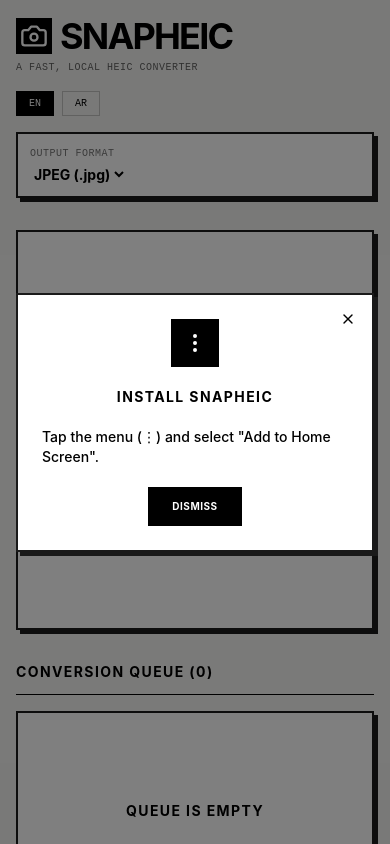
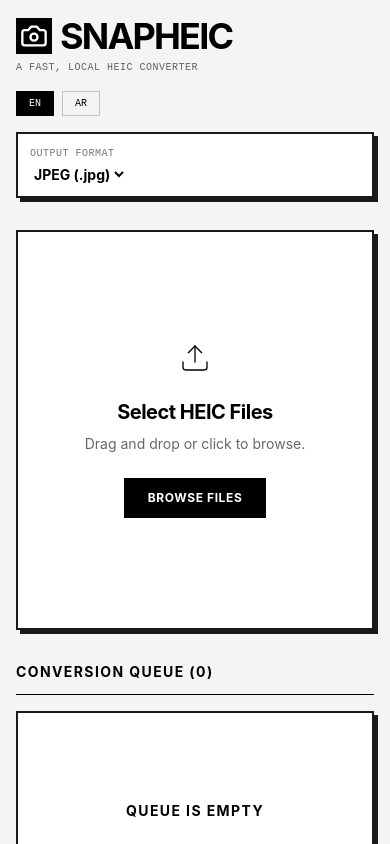
Before and after one commit to kararha/snapH, a React (Vite) app: page / in a window 390 px wide. Shown: the top 844 px of the page. Built offline with nearby package versions, Linux system fonts and the light colour scheme.

Commit message:
feat(ui): redesign PWA install modal with modern minimal brutalist aesthetic

```diff
--- a/src/App.tsx
+++ b/src/App.tsx
@@ -67,8 +67,16 @@
   const [validationError, setValidationError] = useState<string | null>(null);
   const fileInputRef = useRef<HTMLInputElement>(null);
   const { isInstallable, isInstalled, installationPath, triggerInstall, dismissInstall } = usePWAInstall();
-  const [dismissedPwaGuide, setDismissedPwaGuide] = useState(false);
-  const showPwaGuide = installationPath !== 'CHROMIUM' && installationPath !== 'CHROMIUM_MOBILE' && installationPath !== 'INSTALLED' && !dismissedPwaGuide;
+  const [dismissedPwaGuide, setDismissedPwaGuide] = useState(() => {
+    return localStorage.getItem('snapheic_pwa_dismissed') === 'true';
+  });
+  const [hasEngaged, setHasEngaged] = useState(false);
+  const showPwaGuide = hasEngaged && installationPath !== 'CHROMIUM' && installationPath !== 'CHROMIUM_MOBILE' && installationPath !== 'INSTALLED' && !dismissedPwaGuide;
+
+  const handlePermanentDismiss = () => {
+    setDismissedPwaGuide(true);
+    localStorage.setItem('snapheic_pwa_dismissed', 'true');
+  };
 
   const addFiles = useCallback((files: FileList | File[]) => {
     const allFiles = Array.from(files);
@@ -98,6 +106,7 @@
     }));
 
     setItems(prev => [...prev, ...newItems]);
+    setHasEngaged(true); // User has engaged with the app
   }, [globalFormat, t]);
 
   const onDrop = useCallback((e: React.DragEvent) => {
@@ -507,24 +516,24 @@
         )}
 
         {showPwaGuide && installationPath === 'SAFARI_MOBILE' && (
-          <PWAInstallModal type="safari-mobile" lang={lang} onDismiss={() => setDismissedPwaGuide(true)} />
+          <PWAInstallModal type="safari-mobile" lang={lang} onDismiss={() => setDismissedPwaGuide(true)} onPermanentDismiss={handlePermanentDismiss} />
         )}
 
         {showPwaGuide && installationPath === 'FIREFOX_DESKTOP' && (
-          <PWAInstallModal type="firefox-desktop" lang={lang} onDismiss={() => setDismissedPwaGuide(true)} />
+          <PWAInstallModal type="firefox-desktop" lang={lang} onDismiss={() => setDismissedPwaGuide(true)} onPermanentDismiss={handlePermanentDismiss} />
         )}
 
         {showPwaGuide && installationPath === 'FIREFOX_MOBILE' && (
-          <PWAInstallModal type="firefox-mobile" lang={lang} onDismiss={() => setDismissedPwaGuide(true)} />
+          <PWAInstallModal type="firefox-mobile" lang={lang} onDismiss={() => setDismissedPwaGuide(true)} onPermanentDismiss={handlePermanentDismiss} />
         )}
 
         {showPwaGuide && installationPath === 'SAFARI_DESKTOP' && (
-          <PWAInstallModal type="safari-desktop" lang={lang} onDismiss={() => setDismissedPwaGuide(true)} />
+          <PWAInstallModal type="safari-desktop" lang={lang} onDismiss={() => setDismissedPwaGuide(true)} onPermanentDismiss={handlePermanentDismiss} />
         )}
 
         {/* Chromium Mobile fallback: shown only after native install banner is dismissed */}
-        {!isInstallable && installationPath === 'CHROMIUM_MOBILE' && !isInstalled && !dismissedPwaGuide && (
-          <PWAInstallModal type="chromium-mobile" lang={lang} onDismiss={() => setDismissedPwaGuide(true)} />
+        {!isInstallable && installationPath === 'CHROMIUM_MOBILE' && !isInstalled && !dismissedPwaGuide && hasEngaged && (
+          <PWAInstallModal type="chromium-mobile" lang={lang} onDismiss={() => setDismissedPwaGuide(true)} onPermanentDismiss={handlePermanentDismiss} />
         )}
 
         {showPwaGuide && installationPath === 'OTHER' && (
--- a/src/components/PWAInstallModal.tsx
+++ b/src/components/PWAInstallModal.tsx
@@ -1,6 +1,7 @@
+import { useEffect, useRef } from 'react';
 import { motion } from 'motion/react';
-import { Share, MoreVertical, X } from 'lucide-react';
-import { translations, Language } from '../translations';
+import { Language } from '../translations';
+import logoIcon from '../assets/logo-icon.svg';
 
 type InstallModalType = 'safari-mobile' | 'firefox-desktop' | 'firefox-mobile' | 'safari-desktop' | 'chromium-mobile';
 
@@ -8,248 +9,168 @@
   type: InstallModalType;
   lang: Language;
   onDismiss: () => void;
+  onPermanentDismiss?: () => void;
 }
 
-// Accurate Firefox "Install/Download" address-bar icon:
-// A box (rect) with a downward arrow shaft + arrowhead + base tray line
-const FirefoxDownloadBarIcon = ({ size = 32 }: { size?: number }) => (
-  <svg
-    width={size}
-    height={size}
-    viewBox="0 0 32 32"
-    fill="none"
-    xmlns="http://www.w3.org/2000/svg"
-    aria-label="Firefox install icon — box with downward arrow"
-  >
-    {/* Outer box */}
-    <rect x="3" y="3" width="26" height="26" rx="3" stroke="currentColor" strokeWidth="2.5" fill="none" />
-    {/* Arrow shaft (going down) */}
-    <line x1="16" y1="9" x2="16" y2="20" stroke="currentColor" strokeWidth="2.5" strokeLinecap="round" />
-    {/* Arrowhead (pointing down) */}
-    <polyline
-      points="11,16 16,22 21,16"
-      stroke="currentColor"
-      strokeWidth="2.5"
-      strokeLinecap="round"
-      strokeLinejoin="round"
-      fill="none"
-    />
-    {/* Base tray */}
-    <line x1="10" y1="25" x2="22" y2="25" stroke="currentColor" strokeWidth="2.5" strokeLinecap="round" />
-  </svg>
+const SnapHeicLogo = ({ size = 32 }: { size?: number }) => (
+  <div className="relative inline-flex items-center justify-center bg-black text-white p-2 shadow-[0_8px_16px_-4px_rgba(0,0,0,0.2)]" style={{ width: size + 12, height: size + 12 }}>
+    <img src={logoIcon} style={{ width: size, height: size }} alt="SnapHeic" />
+  </div>
 );
 
-const SafariDesktopIcon = () => (
-  <svg width="24" height="24" viewBox="0 0 24 24" fill="none" xmlns="http://www.w3.org/2000/svg">
-    <rect x="3" y="3" width="18" height="18" rx="2" stroke="currentColor" strokeWidth="2" fill="none" />
-    <line x1="3" y1="8" x2="21" y2="8" stroke="currentColor" strokeWidth="2" />
-    <circle cx="8" cy="5.5" r="1" fill="currentColor" />
-    <circle cx="12" cy="5.5" r="1" fill="currentColor" />
-    <circle cx="16" cy="5.5" r="1" fill="currentColor" />
-  </svg>
-);
-
-// A curved dashed orange arrow that curves from the modal area up toward the top-right
-// where Firefox's address bar install icon sits, with a "Look up here!" caption
-const FloatingArrow = () => (
+const ElegantInstallHint = () => (
   <motion.div
-    initial={{ opacity: 0, y: 8 }}
+    initial={{ opacity: 0, y: 10 }}
     animate={{ opacity: 1, y: 0 }}
-    exit={{ opacity: 0 }}
-    transition={{ delay: 0.4, duration: 0.5 }}
+    exit={{ opacity: 0, y: -10 }}
+    transition={{ delay: 0.6, duration: 0.8, ease: "easeOut" }}
     style={{
       position: 'fixed',
-      top: -15,
-      right: 140,
-      width: 200,
-      height: 260,
+      top: 12,
+      right: 140, // Points exactly under the Firefox install icon area
       zIndex: 60,
       pointerEvents: 'none',
     }}
-    aria-hidden="true"
   >
-    <svg
-      viewBox="0 0 200 260"
-      fill="none"
-      xmlns="http://www.w3.org/2000/svg"
-      style={{ width: '100%', height: '100%' }}
+    <motion.div
+      animate={{ y: [0, -4, 0] }}
+      transition={{ repeat: Infinity, duration: 2.5, ease: "easeInOut" }}
+      className="flex flex-col items-center gap-2"
     >
-      {/* Curved dashed line going from lower-left to upper-right */}
-      <path
-        d="M 40 240 C 30 170, 90 100, 155 35"
-        stroke="#e8a000"
-        strokeWidth="3"
-        strokeLinecap="round"
-        fill="none"
-        strokeDasharray="7 5"
-      />
-      {/* Arrowhead at top pointing up-right */}
-      <polyline
-        points="143,27 157,31 161,45"
-        stroke="#e8a000"
-        strokeWidth="3"
-        strokeLinecap="round"
-        strokeLinejoin="round"
-        fill="none"
-      />
-      {/* "Look up here!" caption near the tail of the arrow */}
-      <text
-        x="10"
-        y="230"
-        fill="#e8a000"
-        fontFamily="Inter, sans-serif"
-        fontWeight="700"
-        fontSize="14"
-        letterSpacing="0.05em"
-      >
-        Look up here!
-      </text>
-    </svg>
+      {/* Upward pointing elegant indicator */}
+      <div className="w-0 h-0 border-l-[6px] border-r-[6px] border-b-[8px] border-l-transparent border-r-transparent border-b-black" />
+      <div className="bg-black text-white text-[10px] uppercase tracking-widest px-4 py-2 font-bold shadow-[0_12px_32px_-8px_rgba(0,0,0,0.5)]">
+        Install App
+      </div>
+    </motion.div>
   </motion.div>
 );
 
-export function PWAInstallModal({ type, lang, onDismiss }: PWAInstallModalProps) {
-  const t = translations[lang];
-  const isFirefoxDesktop = type === 'firefox-desktop';
+export function PWAInstallModal({ type, lang, onDismiss, onPermanentDismiss }: PWAInstallModalProps) {
+  const isRtl = lang === 'ar';
 
-  const getIcon = () => {
+  const modalRef = useRef<HTMLDivElement>(null);
+
+  useEffect(() => {
+    const handleKeyDown = (e: KeyboardEvent) => {
+      if (e.key === 'Escape') onDismiss();
+    };
+    document.addEventListener('keydown', handleKeyDown);
+    // Auto-focus the modal for accessibility
+    if (modalRef.current) {
+      modalRef.current.focus();
+    }
+    return () => document.removeEventListener('keydown', handleKeyDown);
+  }, [onDismiss]);
+
+  const getSteps = () => {
     switch (type) {
       case 'firefox-desktop':
-        return <FirefoxDownloadBarIcon size={30} />;
+        return [
+          "Click the install icon in the top-right of Firefox",
+          "Confirm the install popup",
+          "Launch SnapHeic from your desktop"
+        ];
+      case 'safari-mobile':
+        return [
+          "Tap the Share button in the bottom bar",
+          "Scroll down and tap 'Add to Home Screen'",
+          "Launch SnapHeic from your home screen"
+        ];
+      case 'safari-desktop':
+        return [
+          "Go to File menu in the top bar",
+          "Select 'Add to Dock'",
+          "Launch SnapHeic from your Dock"
+        ];
       case 'firefox-mobile':
-        return <MoreVertical size={24} />;
       case 'chromium-mobile':
-        return <MoreVertical size={24} />;
-      case 'safari-desktop':
-        return <SafariDesktopIcon />;
-      case 'safari-mobile':
-        return <Share size={24} />;
+        return [
+          "Tap the browser menu (⋮)",
+          "Select 'Install' or 'Add to Home Screen'",
+          "Launch SnapHeic from your home screen"
+        ];
+      default:
+        return [];
     }
   };
 
-  const getTitle = () => {
-    switch (type) {
-      case 'safari-mobile':
-        return t.pwaIosTitle;
-      case 'firefox-desktop':
-        return t.pwaFirefoxDesktopTitle;
-      case 'firefox-mobile':
-        return t.pwaFirefoxMobileTitle;
-      case 'safari-desktop':
-        return t.pwaSafariDesktopTitle;
-      case 'chromium-mobile':
-        return t.pwaChromiumMobileTitle;
-    }
-  };
+  const steps = getSteps();
 
-  const getContent = () => {
-    switch (type) {
-      case 'safari-mobile':
-        return (
-          <div className="text-left w-full space-y-4">
-            <div className="flex items-start gap-3">
-              <span className="w-6 h-6 bg-black text-white text-[10px] font-bold flex items-center justify-center shrink-0 mt-0.5">1</span>
-              <p className="text-sm font-medium">{t.pwaIosStep1}</p>
-            </div>
-            <div className="flex items-start gap-3">
-              <span className="w-6 h-6 bg-black text-white text-[10px] font-bold flex items-center justify-center shrink-0 mt-0.5">2</span>
-              <p className="text-sm font-medium">{t.pwaIosStep2}</p>
-            </div>
-          </div>
-        );
-
-      case 'firefox-desktop':
-        return (
-          <div className="text-left w-full space-y-4">
-            {/* Visual icon hint */}
-            <div className="flex items-center gap-3 px-3 py-2 border border-black/15 bg-black/[0.04]">
-              <span className="text-[10px] font-mono uppercase tracking-wider text-black/50">Look for:</span>
-              <span className="inline-flex items-center gap-2 bg-black text-white px-2 py-1">
-                <svg
-                  width="13"
-                  height="13"
-                  viewBox="0 0 32 32"
-                  fill="none"
-                  xmlns="http://www.w3.org/2000/svg"
-                >
-                  <rect x="3" y="3" width="26" height="26" rx="3" stroke="currentColor" strokeWidth="2.5" fill="none" />
-                  <line x1="16" y1="9" x2="16" y2="20" stroke="currentColor" strokeWidth="2.5" strokeLinecap="round" />
-                  <polyline points="11,16 16,22 21,16" stroke="currentColor" strokeWidth="2.5" strokeLinecap="round" strokeLinejoin="round" fill="none" />
-                  <line x1="10" y1="25" x2="22" y2="25" stroke="currentColor" strokeWidth="2.5" strokeLinecap="round" />
-                </svg>
-                <span className="text-[10px] font-mono font-bold tracking-wider uppercase">Install</span>
-              </span>
-            </div>
-            {/* Steps */}
-            <div className="flex items-start gap-3">
-              <span className="w-6 h-6 bg-black text-white text-[10px] font-bold flex items-center justify-center shrink-0 mt-0.5">1</span>
-              <p className="text-sm font-medium">{t.pwaFirefoxDesktopStep1}</p>
-            </div>
-            <div className="flex items-start gap-3">
-              <span className="w-6 h-6 bg-black text-white text-[10px] font-bold flex items-center justify-center shrink-0 mt-0.5">2</span>
-              <p className="text-sm font-medium">{t.pwaFirefoxDesktopStep2}</p>
-            </div>
-            <div className="flex items-start gap-3">
-              <span className="w-6 h-6 bg-black text-white text-[10px] font-bold flex items-center justify-center shrink-0 mt-0.5">3</span>
-              <p className="text-sm font-medium">{t.pwaFirefoxDesktopStep3}</p>
-            </div>
-          </div>
-        );
-
-      case 'firefox-mobile':
-        return <p className="text-sm font-medium text-left w-full">{t.pwaFirefoxMobileStep}</p>;
-      case 'safari-desktop':
-        return <p className="text-sm font-medium text-left w-full">{t.pwaSafariDesktopStep}</p>;
-      case 'chromium-mobile':
-        return <p className="text-sm font-medium text-left w-full">{t.pwaChromiumMobileStep}</p>;
-    }
-  };
+  const title = isRtl ? "تثبيت سناب هيك" : "Install SnapHeic";
+  const desc = isRtl
+    ? "استخدم التطبيق على سطح المكتب لتحويل أسرع وبدون إنترنت."
+    : "Use SnapHeic as a desktop app for faster local HEIC conversions.";
+  const btnGotIt = isRtl ? "فهمت ذلك" : "Got it";
+  const btnContinue = isRtl ? "المتابعة في المتصفح" : "Continue in browser";
 
   return (
     <>
-      {/* Floating arrow overlay: only for Firefox Desktop — points toward address bar area */}
-      {isFirefoxDesktop && <FloatingArrow />}
+      {type === 'firefox-desktop' && <ElegantInstallHint />}
 
       <motion.div
         initial={{ opacity: 0 }}
         animate={{ opacity: 1 }}
         exit={{ opacity: 0 }}
-        className="fixed inset-0 z-50 flex items-center justify-center p-4 bg-black/50"
-        dir={lang === 'ar' ? 'rtl' : 'ltr'}
+        transition={{ duration: 0.4 }}
+        className="fixed inset-0 z-50 flex items-center justify-center p-4 bg-black/20 backdrop-blur-sm"
+        dir={isRtl ? 'rtl' : 'ltr'}
         onClick={onDismiss}
+        role="dialog"
+        aria-modal="true"
+        aria-labelledby="modal-title"
       >
         <motion.div
-          initial={{ scale: 0.95, opacity: 0 }}
-          animate={{ scale: 1, opacity: 1 }}
-          exit={{ scale: 0.95, opacity: 0 }}
-          transition={{ type: 'spring', stiffness: 260, damping: 28 }}
-          className="technical-border p-6 max-w-sm w-full relative bg-white"
+          ref={modalRef}
+          initial={{ scale: 0.96, opacity: 0, y: 20 }}
+          animate={{ scale: 1, opacity: 1, y: 0 }}
+          exit={{ scale: 0.96, opacity: 0, y: 20 }}
+          transition={{ type: 'spring', stiffness: 350, damping: 30 }}
+          className="bg-white p-8 md:p-10 max-w-[400px] w-full shadow-[0_32px_64px_-12px_rgba(0,0,0,0.3)] border border-black/10 flex flex-col gap-8 relative outline-none"
           onClick={(e) => e.stopPropagation()}
+          tabIndex={-1}
         >
-          <button
-            onClick={onDismiss}
-            className="absolute top-3 right-3 p-1 hover:opacity-60 transition-opacity"
-            aria-label={t.pwaManualDismiss}
-          >
-            <X size={16} />
-          </button>
+          {/* Header */}
+          <div className="flex flex-col items-center gap-6 text-center">
+            <SnapHeicLogo size={36} />
+            <div className="space-y-3">
+              <h2 id="modal-title" className="text-2xl font-extrabold tracking-tight text-black">
+                {title}
+              </h2>
+              <p className="text-[14px] text-black/60 leading-relaxed max-w-[280px] mx-auto font-medium">
+                {desc}
+              </p>
+            </div>
+          </div>
 
-          <div className="flex flex-col items-center text-center gap-5">
-            <div className="p-3 bg-black text-white">
-              {getIcon()}
-            </div>
+          {/* Steps */}
+          <div className="w-full space-y-5 px-2">
+            {steps.map((step, index) => (
+              <div key={index} className="flex items-start gap-4">
+                <span className="w-6 h-6 bg-black/5 text-black text-[10px] font-bold flex items-center justify-center shrink-0 mt-0.5 border border-black/10">
+                  {index + 1}
+                </span>
+                <p className="text-[13.5px] text-black/80 font-medium leading-relaxed pt-0.5">{step}</p>
+              </div>
+            ))}
+          </div>
 
-            <h3 className="font-bold text-sm uppercase tracking-widest">
-              {getTitle()}
-            </h3>
-
-            {getContent()}
-
+          {/* Actions */}
+          <div className="flex flex-col w-full gap-2 pt-4">
             <button
               onClick={onDismiss}
-              className="bg-black text-white font-bold text-[10px] uppercase px-6 py-3 tracking-wider hover:bg-black/90 transition-colors"
+              className="w-full bg-black text-white font-bold text-[11px] uppercase px-6 py-4 tracking-widest hover:bg-black/90 transition-all shadow-[0_8px_16px_-4px_rgba(0,0,0,0.3)] hover:shadow-[0_12px_24px_-4px_rgba(0,0,0,0.4)] focus:ring-2 focus:ring-black focus:ring-offset-2 outline-none"
             >
-              {t.pwaManualDismiss}
+              {btnGotIt}
+            </button>
+            <button
+              onClick={() => {
+                onPermanentDismiss?.();
+                onDismiss();
+              }}
+              className="w-full text-black/40 hover:text-black font-semibold text-[12px] transition-colors py-3 focus:outline-none focus:text-black"
+            >
+              {btnContinue}
             </button>
           </div>
         </motion.div>
```
